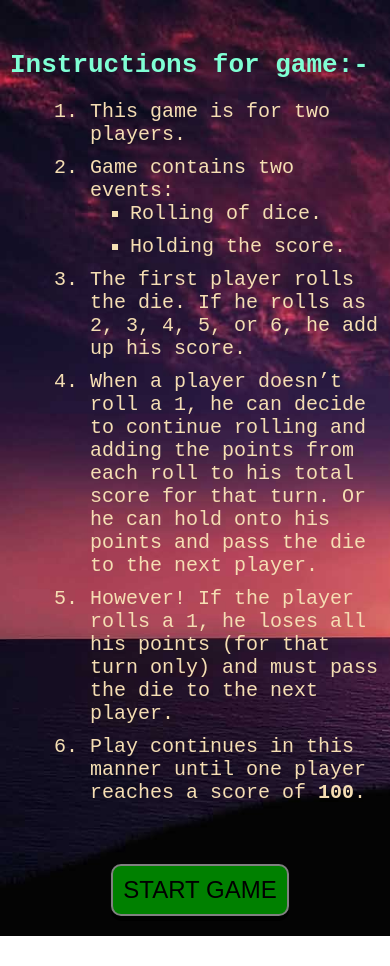
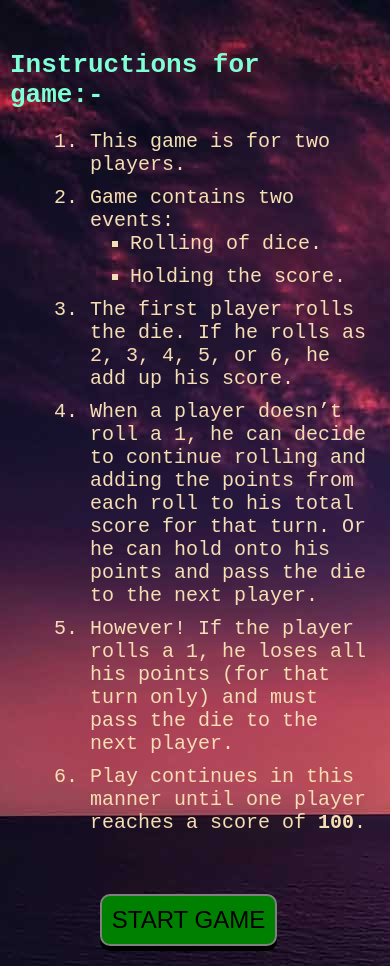
Before and after one commit to anubhav-08/Ping-dice-game, a plain HTML site: page index.html in a window 390 px wide. Before the commit the page ends 936 px from the top, so only its background shows below. Drawn offline with Linux system fonts and the light colour scheme.

Commit message:
initial commit

```diff
--- a/response.css
+++ b/response.css
@@ -6,6 +6,15 @@
 
 @media(max-width : 670px)
 {
+
+    body{
+        background-size: auto;
+    }
+    #instructions{
+        margin-right:23px;
+    }
+
+
     #instructions li{
         font-size: 20px;
     }
```
